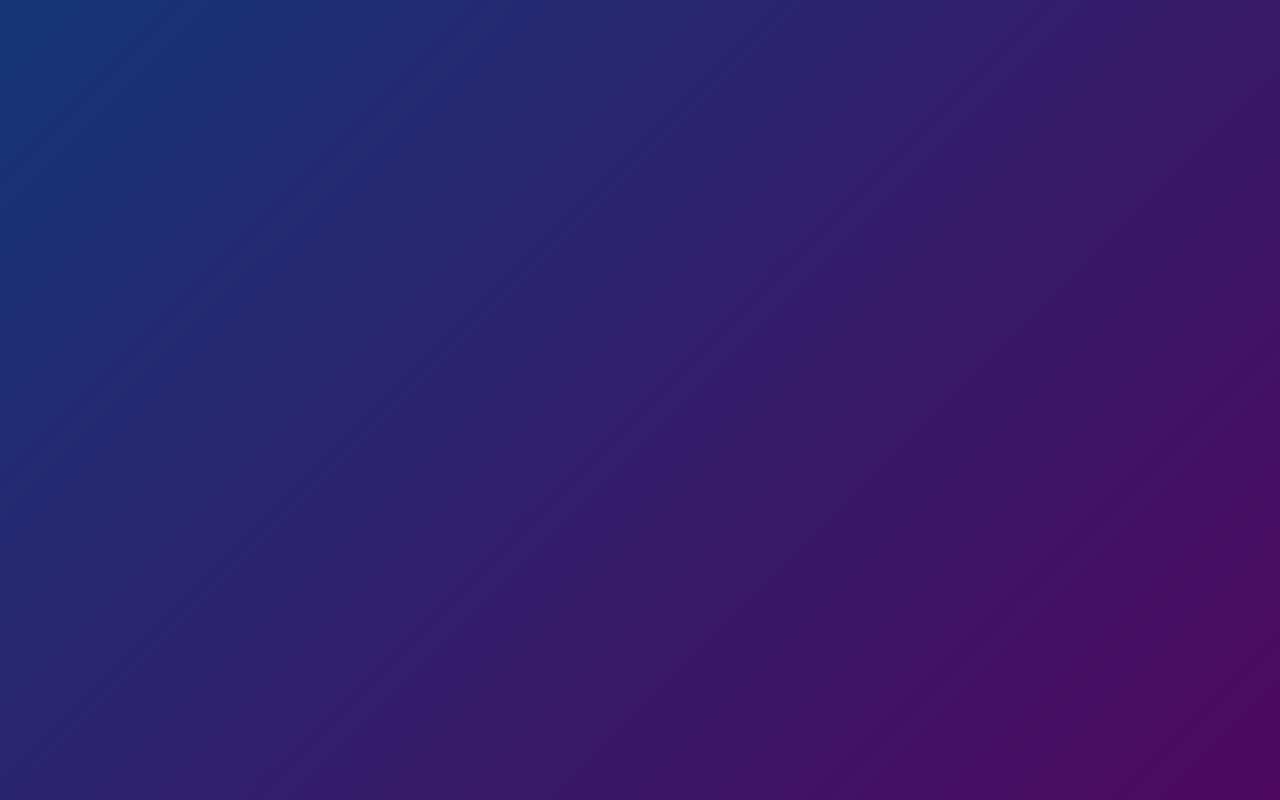
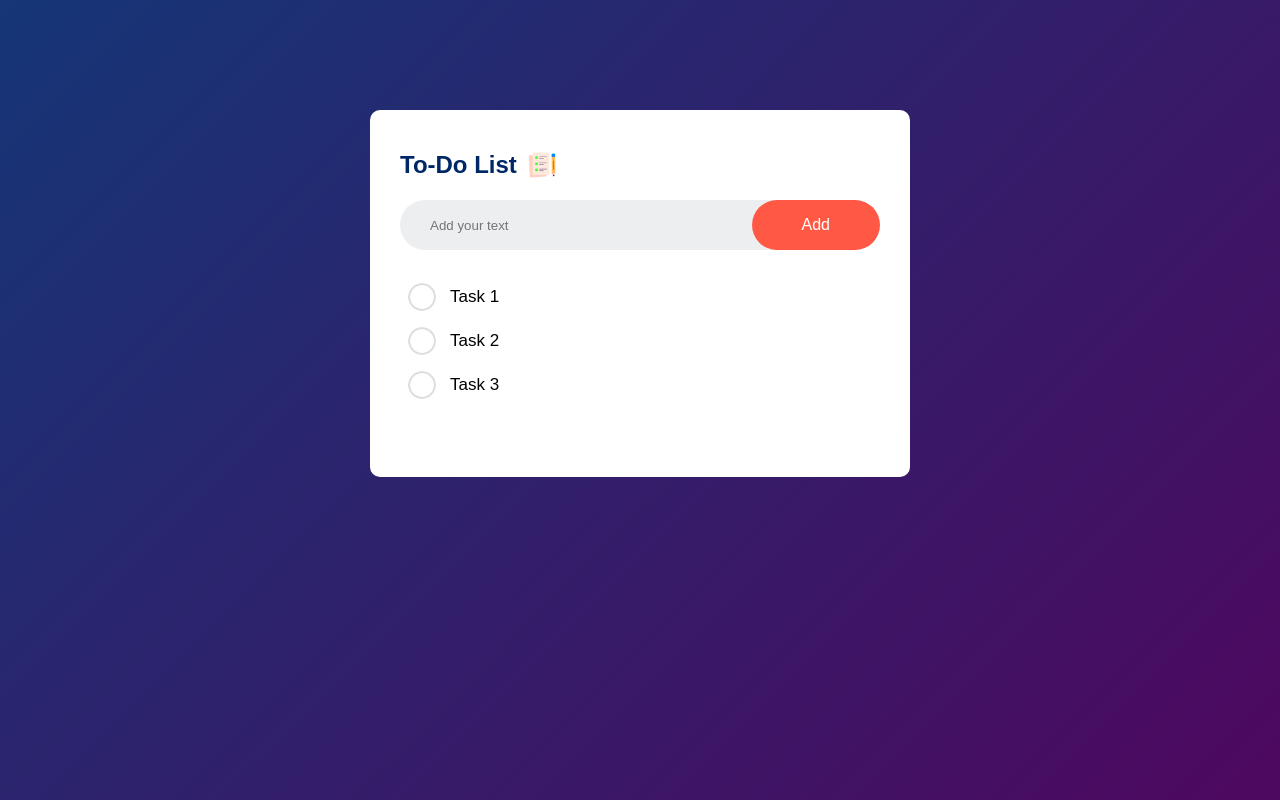
Before and after one commit to Rostyslav-afk/To-Do-List-App, a plain HTML site: page index.html in a window 1280 px wide. Drawn offline with Linux system fonts and the light colour scheme.

Commit message:
full css

```diff
--- a/css/style.css
+++ b/css/style.css
@@ -3,12 +3,15 @@
 * {
     margin: 0;
     padding: 0;
-    font-family: 'Poppins', sans-serif;
+    font-family: "Poppins", sans-serif;
     box-sizing: border-box;
 }
 
 :root {
     --white-color: #fff;
+    --white-blue-color: #edeef0;
+    --blue-color: #002765;
+    --red-color: #ff5945;
 }
 
 .container {
@@ -17,3 +20,77 @@
     background: linear-gradient(135deg, #153677, #4e085f);
     padding: 10px;
 }
+
+.todo-app {
+    width: 100%;
+    max-width: 540px;
+    background: var(--white-color);
+    margin: 100px auto 20px;
+    padding: 40px 30px 70px;
+    border-radius: 10px;
+}
+
+.todo-app-title {
+    color: var(--blue-color);
+    display: flex;
+    align-items: center;
+    margin-bottom: 20px;
+}
+
+.todo-app-title img {
+    width: 30px;
+    margin-left: 10px;
+}
+
+.row {
+    display: flex;
+    align-items: center;
+    justify-content: space-between;
+    background: var(--white-blue-color);
+    border-radius: 30px;
+    padding-left: 20px;
+    margin-bottom: 25px;
+
+}
+
+#input-box {
+    flex: 1;
+    border: none;
+    outline: none;
+    background: transparent;
+    padding: 10px;
+}
+
+.row button {
+    border: none;
+    outline: none;
+    padding: 16px 50px;
+    background: var(--red-color);
+    color: var(--white-color);
+    font-size: 16px;
+    cursor: pointer;
+    border-radius: 40px;
+}
+
+ul li {
+    list-style: none;
+    font-size: 17px;
+    padding: 12px 8px 12px 50px;
+    user-select: none;
+    cursor: pointer;
+    position: relative;
+}
+
+ul li::before {
+    content: "";
+    position: absolute;
+    height: 28px;
+    width: 28px;
+    border-radius: 50%;
+    background-image: url(../images/unchecked.png);
+    background-size: cover;
+    background-position: center;
+    top: 50%;
+    left: 8px;
+    transform: translateY(-50%);
+}
--- a/index.html
+++ b/index.html
@@ -10,7 +10,18 @@
 
 <body>
     <div class="container">
-
+        <div class="todo-app">
+            <h2 class="todo-app-title">To-Do List <img src="./images/icon.png" alt="Icon"></h2>
+            <div class="row">
+                <input type="text" id="input-box" placeholder="Add your text">
+                <button>Add</button>
+            </div>
+            <ul id="list-container">
+                <li>Task 1</li>
+                <li>Task 2</li>
+                <li>Task 3</li>
+            </ul>
+        </div>
     </div>
     <script type="module" src="./js/script.js"></script>
 </body>
--- a/js/script.js
+++ b/js/script.js
@@ -0,0 +1 @@
+ff
```
